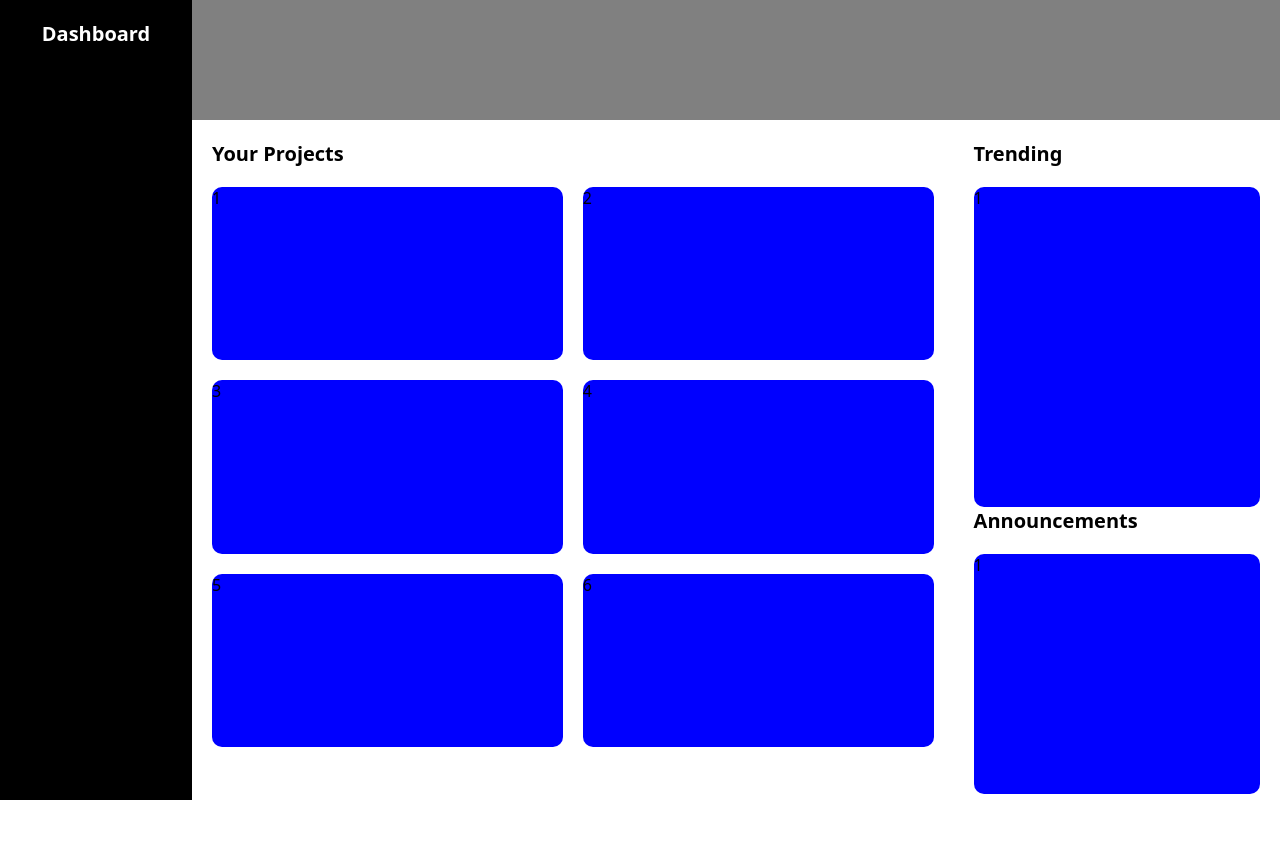
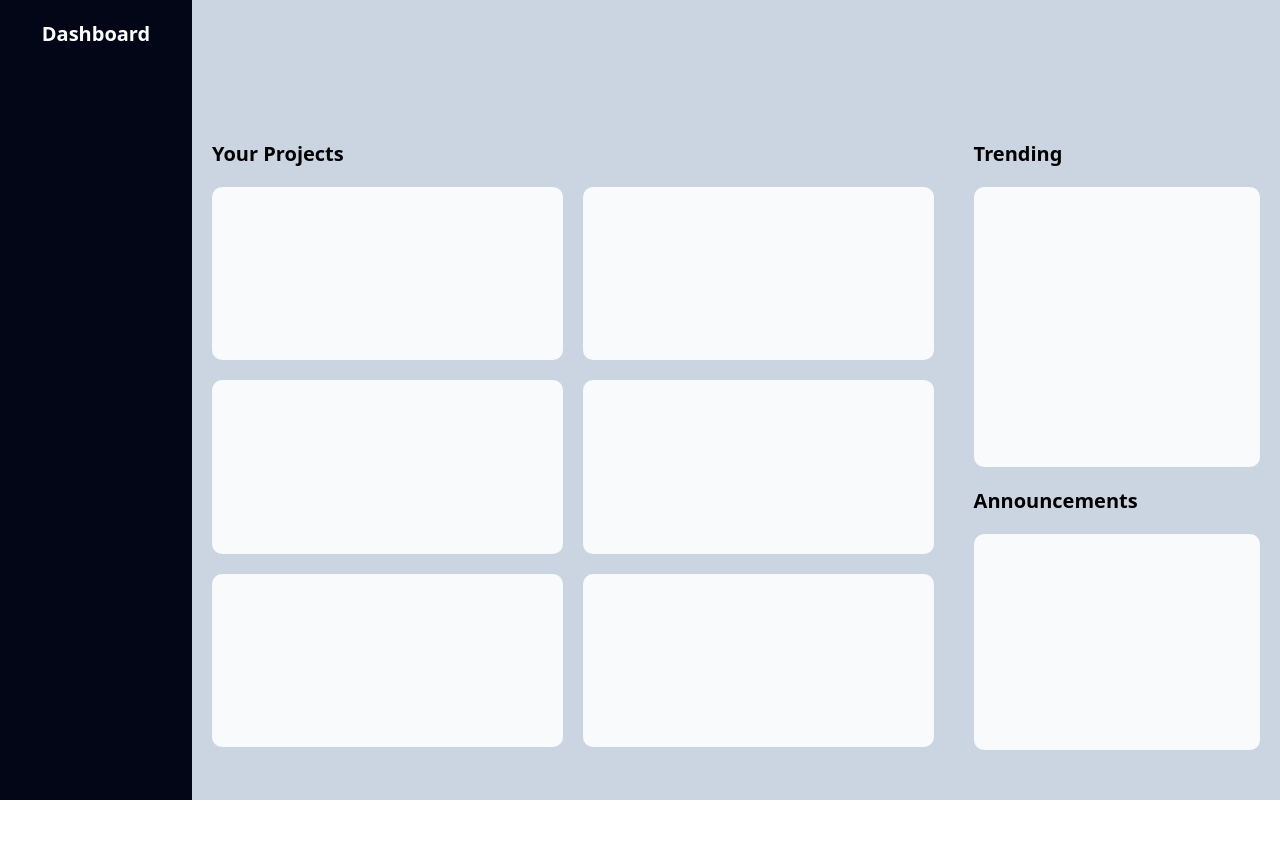
Before and after one commit to kaeladair/admin-dashboard, a plain HTML site: page index.html in a window 1280 px wide. After the commit the page ends 800 px from the top, so only its background shows below. Drawn offline with Linux system fonts and the light colour scheme.

Commit message:
Trending and announcements layout

```diff
--- a/css/styles.css
+++ b/css/styles.css
@@ -10,9 +10,8 @@
 }
 
 .sidebar {
-    background-color: black;
+    background-color: #020617;
     height: 100vh;
-
 }
 
 #title {
@@ -23,17 +22,19 @@
 }
 
 .header {
-    background-color: gray;
+    background-color: #cbd5e1;
 }
 
 .content {
     display: grid;
     grid-template-rows: 15% 85%;
+    height: 100vh;
 }
 
 .grid {
     display: grid;
     grid-template-columns: 70% 30%;
+    background-color: #cbd5e1;
 }
 
 .grid-title {
@@ -50,35 +51,29 @@
 }
 
 .card {
-    background-color: blue;
+    background-color: #f8fafc;
     border-radius: 10px;
 }
 
-.trending {
-    display: grid;
-    grid-template-rows: 50% 50%;
-}
-
-.trending-title {
+#trending-title {
     font-size: 20px;
     margin: 20px;
 }
+ #announcements-title {
+    font-size: 20px;
+    margin: 20px;
+ }
 
-.trending-card {
-    background-color: blue;
+ .trend-card {
+    background-color: #f8fafc;
     border-radius: 10px;
     margin: 20px;
-    height: 40vh;
-}
+    height: 35vh;
+ }
 
-.announce-card {
-    background-color: blue;
+ .announce-card {
+    background-color: #f8fafc;
     border-radius: 10px;
     margin: 20px;
-    height: 30vh;
-}
-
-.announce-title {
-    font-size: 20px;
-    margin: 20px;
-}
+    height: 27vh;
+ }
--- a/index.html
+++ b/index.html
@@ -25,26 +25,26 @@
                     <h1 class="grid-title">Your Projects</h1>
 
                     <div class="cards">
-                        <div class="card">1</div>
-                        <div class="card">2</div>
-                        <div class="card">3</div>
-                        <div class="card">4</div>
-                        <div class="card">5</div>
-                        <div class="card">6</div>
+                        <div class="card"></div>
+                        <div class="card"></div>
+                        <div class="card"></div>
+                        <div class="card"></div>
+                        <div class="card"></div>
+                        <div class="card"></div>
                     </div>
 
                 </div>
-                <div class="trending">
-                    <div class="trending1">
-                        <h1 class="trending-title">Trending</h1>
-                        <div class="trending-card">
-                            1
+                <div class="trending-bar">
+                    <div class="trending">
+                        <h1 id="trending-title">Trending</h1>
+                        <div class="trend-card">
+
                         </div>
                     </div>
-                    <div class="trending2">
-                        <h1 class="announce-title">Announcements</h1>
+                    <div class="announcements">
+                        <h1 id="announcements-title">Announcements</h1>
                         <div class="announce-card">
-                            1
+
                         </div>
                     </div>
                 </div>
```
